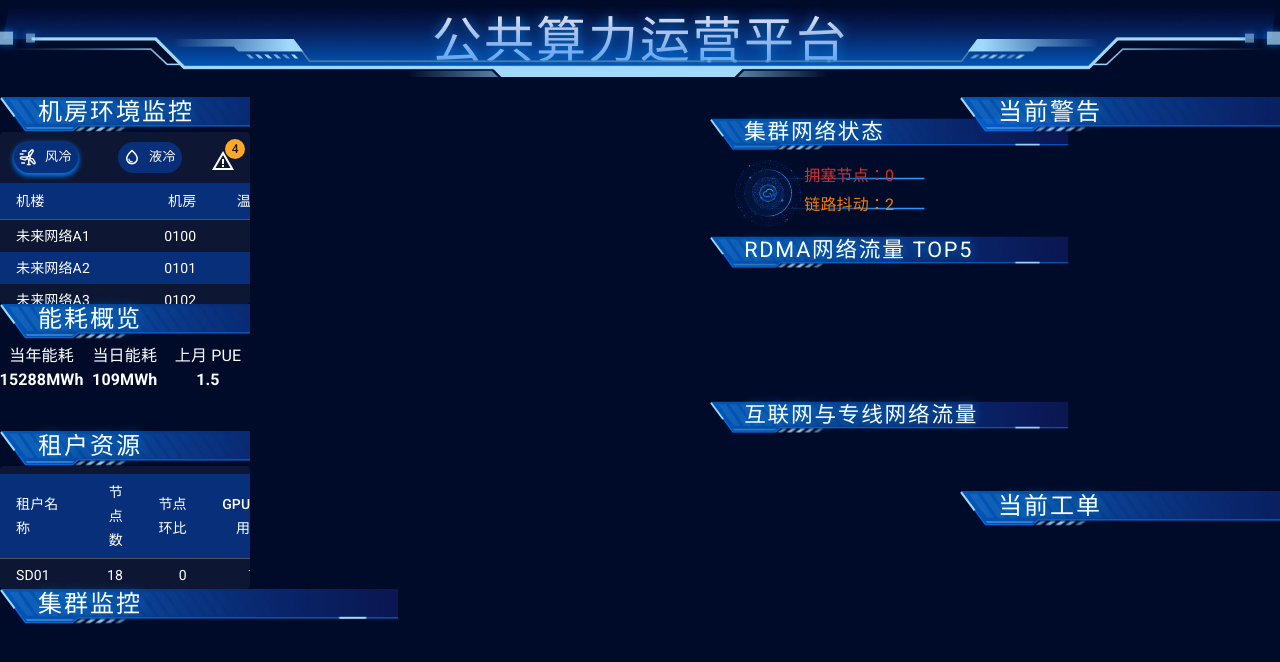
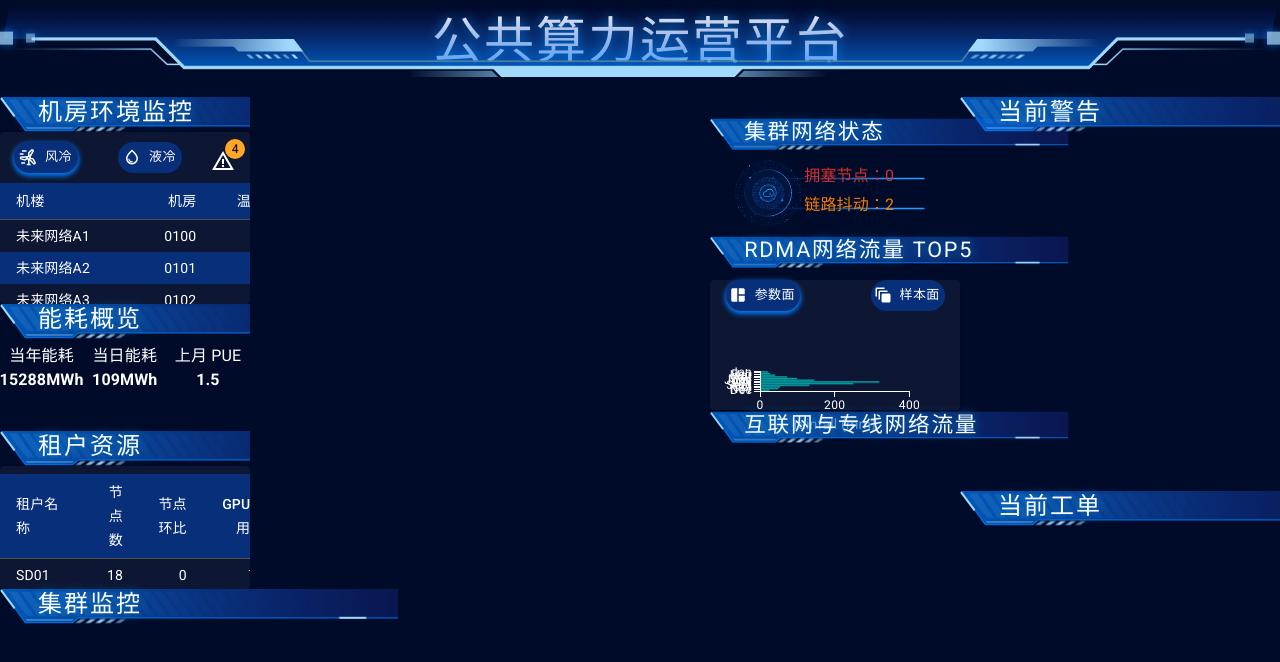
Before and after one commit to lnoo/computility-admin, a React (Vite) app: page / in a window 1280 px wide. Shown: the top 662 px of the page. Built offline with nearby package versions, Linux system fonts and the light colour scheme; grey boxes are pictures that could not be loaded.

Commit message:
add chart

```diff
--- a/package.json
+++ b/package.json
@@ -15,6 +15,7 @@
     "@fontsource/roboto": "^5.1.1",
     "@mui/icons-material": "^6.4.3",
     "@mui/material": "^6.4.3",
+    "@mui/x-charts": "^7.26.0",
     "react": "^19.0.0",
     "react-dom": "^19.0.0"
   },
--- a/src/App.tsx
+++ b/src/App.tsx
@@ -1,6 +1,7 @@
 import VTitle from './components/visual-ui/title'
 import VHeading from './components/visual-ui/heading'
 import Env from './components/env'
+import Rdma from './components/rdma'
 import PowerUsage from './components/powerUsage'
 import UserSource from './components/userSource'
 import NetworkStatus from './components/networkStatus'
@@ -38,8 +39,7 @@ function App() {
                 <VTitle content='集群网络状态' size={.9} />
                 <NetworkStatus className={styles.network} />
                 <VTitle content='RDMA网络流量 TOP5' size={.9} />
-                <div className={styles.rdma}>
-                </div>
+                <Rdma className={styles.rdma} />
                 <VTitle content='互联网与专线网络流量' size={.9} />
                 <div className={styles.stream}>
                 </div>
--- /dev/null
+++ b/src/components/rdma/dataset.ts
@@ -0,0 +1,90 @@
+export const dataset = [
+    {
+      london: 59,
+      paris: 57,
+      newYork: 86,
+      seoul: 21,
+      month: 'Jan',
+    },
+    {
+      london: 50,
+      paris: 52,
+      newYork: 78,
+      seoul: 28,
+      month: 'Feb',
+    },
+    {
+      london: 47,
+      paris: 53,
+      newYork: 106,
+      seoul: 41,
+      month: 'Mar',
+    },
+    {
+      london: 54,
+      paris: 56,
+      newYork: 92,
+      seoul: 73,
+      month: 'Apr',
+    },
+    {
+      london: 57,
+      paris: 69,
+      newYork: 92,
+      seoul: 99,
+      month: 'May',
+    },
+    {
+      london: 60,
+      paris: 63,
+      newYork: 103,
+      seoul: 144,
+      month: 'June',
+    },
+    {
+      london: 59,
+      paris: 60,
+      newYork: 105,
+      seoul: 319,
+      month: 'July',
+    },
+    {
+      london: 65,
+      paris: 60,
+      newYork: 106,
+      seoul: 249,
+      month: 'Aug',
+    },
+    {
+      london: 51,
+      paris: 51,
+      newYork: 95,
+      seoul: 131,
+      month: 'Sept',
+    },
+    {
+      london: 60,
+      paris: 65,
+      newYork: 97,
+      seoul: 55,
+      month: 'Oct',
+    },
+    {
+      london: 67,
+      paris: 64,
+      newYork: 76,
+      seoul: 48,
+      month: 'Nov',
+    },
+    {
+      london: 61,
+      paris: 70,
+      newYork: 103,
+      seoul: 25,
+      month: 'Dec',
+    },
+  ];
+
+  export function valueFormatter(value: number | null) {
+    return `${value}mm`;
+  }
--- /dev/null
+++ b/src/components/rdma/index.tsx
@@ -0,0 +1,42 @@
+import { styled } from '@mui/material/styles';
+import { Button, Paper, buttonClasses } from '@mui/material';
+import { AutoAwesomeMosaic, AutoAwesomeMotion } from '@mui/icons-material';
+import { BarChart } from '@mui/x-charts';
+import {dataset, valueFormatter} from './dataset'
+
+const chartSetting = {
+    xAxis: [
+        {
+            label: 'rainfall (mm)',
+        },
+    ],
+};
+
+const StyledButton = styled(Button)(({ theme }) => ({
+    [`&.${buttonClasses.root}`]: {
+        borderRadius: '1000px',
+        backgroundColor: '#082f79',
+        color: theme.palette.common.white,
+        [`&.active`]: {
+            boxShadow: '0px 2px 5px 1px rgb(1, 127, 255)',
+        }
+    }
+}))
+
+export default function Rdma({ className }: { className?: string }) {
+    return (
+            <Paper className={className} style={{ paddingBottom: '10px', backgroundColor: 'transparent' }}>
+                <div style={{ margin: '10px 0', display: 'flex', alignItems: 'end', justifyContent: 'space-around' }}>
+                        <StyledButton sx={{ mr: 5 }} className='active' startIcon={<AutoAwesomeMosaic />} size="small">参数面</StyledButton>
+                        <StyledButton startIcon={<AutoAwesomeMotion />} size="small">样本面</StyledButton>
+                </div>
+                <BarChart
+                    dataset={dataset}
+                    yAxis={[{ scaleType: 'band', dataKey: 'month' }]}
+                    series={[{ dataKey: 'seoul',  valueFormatter }]}
+                    layout="horizontal"
+                    {...chartSetting}
+                />
+            </Paper>
+    );
+}
```
Also changed, not shown: 1 other file (tests, documents, lock files or other folders).
